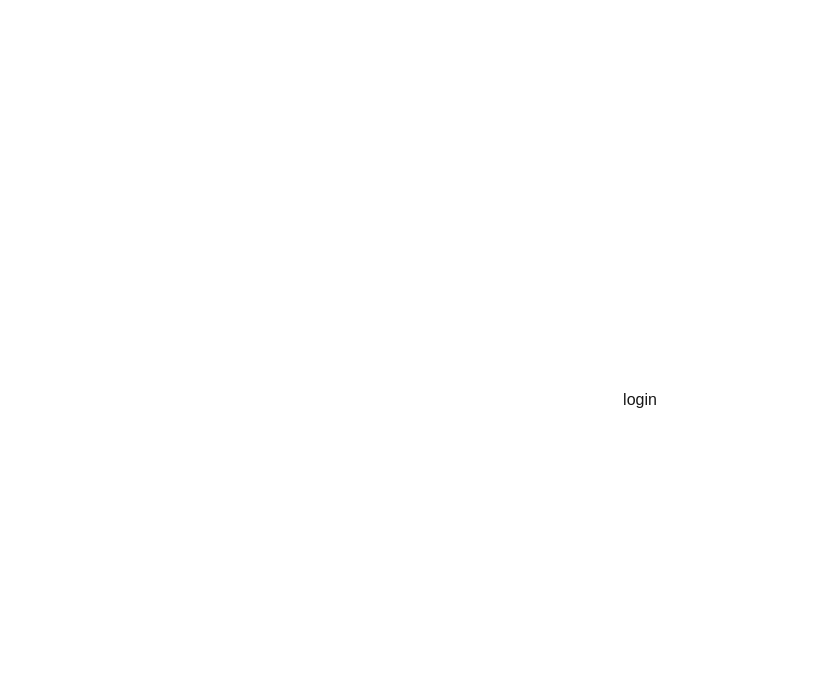
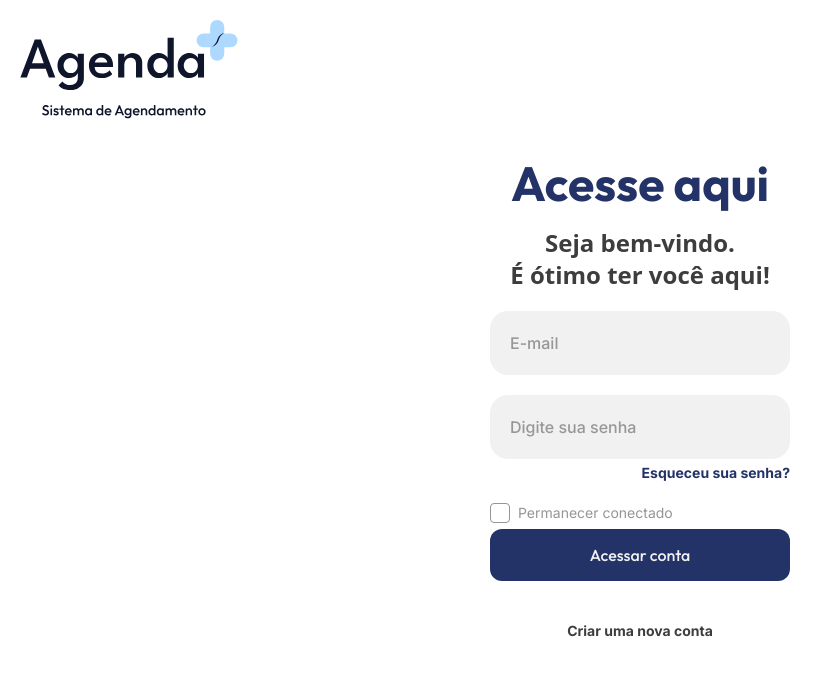
Before and after one commit to kairos-team/front-timely, a Next.js app: page /auth/login in a window 1280 px wide. Shown: the top 676 px of the page, without its empty margins (0-832 px from the left). Built offline with nearby package versions, Linux system fonts and the light colour scheme.

Commit message:
feat: :sparkles: Create page login.

```diff
--- a/package.json
+++ b/package.json
@@ -4,6 +4,7 @@
   "private": true,
   "scripts": {
     "dev": "next dev --turbopack",
+    "dev:simple": "next dev",
     "build": "next build",
     "start": "next start",
     "lint": "next lint"
--- a/src/app/auth/login/page.tsx
+++ b/src/app/auth/login/page.tsx
@@ -1,3 +1,62 @@
+"use client"
+
+import Button from "@/components/Button";
+import InputText from "@/components/InputText";
+import Image from "next/image";
+
 export default function Page() {
-  return <h1>login</h1>;
+  return (
+    <div className="flex flex-col items-center justify-center relative w-full h-full overflow-y-auto overflow-x-hidden">
+      <Image src="/images/logo.svg" alt="Logo da empresa" width={218} height={95} className="hidden md:block absolute left-5 top-5" />
+
+      <div className="absolute -right-52 -top-40 w-[500px] h-[500px] rounded-full bg-[#F8F9FF]" />
+      <div className="absolute -right-2 top-1 w-[400px] h-[400px] rounded-full border-4 border-[#F8F9FF]" />
+
+      <div className="flex flex-col w-75 gap-5 items-center justify-center z-50">
+        <div className="flex flex-col w-full gap-5 items-center">
+          <h1 className="font-bold text-5xl text-customBlue-400 font-outfit">Acesse aqui</h1>
+          <p className="text-2xl font-semibold text-customNeutral-300 text-center">Seja bem-vindo. <br />É ótimo ter você aqui!</p>
+        </div>
+
+        <div className="flex flex-col w-full gap-5">
+          <InputText type="email" placeholder="E-mail" />
+          <div className="flex flex-col w-full gap-1">
+            <InputText type="password" placeholder="Digite sua senha" />
+            <span className="text-end font-inter font-bold text-sm text-customBlue-400 cursor-pointer">Esqueceu sua senha?</span>
+          </div>
+        </div>
+
+        <div className="flex flex-col w-full gap-1.5">
+          <label className="flex items-center gap-2 relative cursor-pointer">
+            <input
+              type="checkbox"
+              className="peer appearance-none w-5 h-5 rounded-sm border border-[#989494] checked:bg-customGreen-700 checked:border-customGreen-700 focus:ring-0 focus:outline-none cursor-pointer"
+            />
+
+            <svg
+              className="absolute left-0.5 top-0.5 w-4 h-4 text-white opacity-0 peer-checked:opacity-100 pointer-events-none"
+              viewBox="0 0 24 24"
+              fill="none"
+              stroke="currentColor"
+              strokeWidth="3"
+              strokeLinecap="round"
+              strokeLinejoin="round"
+            >
+              <polyline points="20 6 9 17 4 12" />
+            </svg>
+
+            <span className="text-sm text-[#989494] font-normal font-inter">Permanecer conectado</span>
+          </label>
+
+          <Button variant="primary" onClick={() => console.log("Conta criada!")}>
+            Acessar conta
+          </Button>
+        </div>
+
+        <div className="font-inter font-bold text-sm text-customNeutral-300 cursor-pointer pt-5">
+          Criar uma nova conta
+        </div>
+      </div>
+    </div>
+  )
 }
--- a/src/app/globals.css
+++ b/src/app/globals.css
@@ -1,15 +1,39 @@
-@import url('https://fonts.googleapis.com/css2?family=Outfit:wght@400;500;700&display=swap');
 @import "tailwindcss";
 
 @theme {
   --font-sans: var(--font-geist-sans);
   --font-mono: var(--font-geist-mono);
   --font-league-spartan: var(--font-league-spartan);
-  --font-outfit: 'Outfit';
+  --font-outfit: var(--font-outfit);
+  --font-inter: var(--font-inter);
 
+  --color-customBlue-100: #E3F3FF;
+  --color-customBlue-200: #B5D5EE;
+  --color-customBlue-300: #D0E9FD;
   --color-customBlue-400: #233267;
+
+  --color-customGreen-100: #E6FBF3;
+  --color-customGreen-200: #CEF7E8;
+  --color-customGreen-500: #39DDA2;
+  --color-customGreen-700: #0A8F5F;
+
+  --color-customNeutral-50: #FFFFFF;
+  --color-customNeutral-300: #3D3D3D;
+  --color-customNeutral-400: #68686E;
+  --color-customNeutral-500: #4B4B53;
+  --color-customNeutral-800: #0D0D0E;
+
+  --color-customRed-100: #FFEBEF;
+  --color-customRed-200: #FFD7DE;
+  --color-customRed-500: #FF607D;
+  --color-customRed-700: #B31935;
+
   --color-customWhite-100: #F1F1F1;
-  --color-customGray-300: #3D3D3D;
+
+  --color-customYellow-100: #FFF9EB;
+  --color-customYellow-100: #FFF4D7;
+  --color-customYellow-100: #FFD361;
+  --color-customYellow-100: #C0780C;
 }
 
 :root {
@@ -17,21 +41,9 @@
   --foreground: #171717;
 }
 
-@media (prefers-color-scheme: dark) {
-  :root {
-    --background: #0a0a0a;
-    --foreground: #ededed;
-  }
+html,
+body {
+  padding: 0;
+  margin: 0;
+  height: 100%;
 }
-
-body {
-  display: flex;
-  justify-content: center;
-  align-items: center;
-  width: 100vw;
-  height: 100vh;
-  margin: 0;
-  color: var(--foreground);
-  background: white;
-  font-family: Arial, Helvetica, sans-serif;
-}
--- a/src/app/layout.tsx
+++ b/src/app/layout.tsx
@@ -1,11 +1,23 @@
 import type { Metadata } from "next";
 import "./globals.css";
-import { League_Spartan } from 'next/font/google'
+import { Inter, League_Spartan, Outfit } from 'next/font/google'
 
 const leagueSpartan = League_Spartan({
   weight: ['300', '400', '500', '600', '700'],
   subsets: ['latin'],
   variable: '--font-league-spartan'
+})
+
+const outfit = Outfit({
+  weight: ['300', '400', '500', '600', '700'],
+  subsets: ['latin'],
+  variable: '--font-outfit'
+})
+
+const inter = Inter({
+  weight: ['300', '400', '500', '600', '700'],
+  subsets: ['latin'],
+  variable: '--font-inter'
 })
 
 export const metadata: Metadata = {
@@ -15,8 +27,8 @@ export const metadata: Metadata = {
 
 export default function RootLayout({ children }: { children: React.ReactNode }) {
   return (
-    <html lang="pt-BR" className={`${leagueSpartan.variable}`}>
-      <body>{children}</body>
+    <html lang="pt-BR" className={`${leagueSpartan.variable} ${outfit.variable} ${inter.variable}`}>
+      <body className="flex flex-col justify-center w-screen h-screen items-center">{children}</body>
     </html>
   );
 }
--- a/src/app/page.tsx
+++ b/src/app/page.tsx
@@ -9,11 +9,11 @@ export default function Page() {
   const router = useRouter()
   return (
     <>
-      <div className="w-75 h-75 flex flex-col gap-14 items-center">
+      <div className="w-75 h-full flex flex-col gap-14 items-center justify-center my-auto">
         <Image src="/images/logo.svg" alt="Logo da empresa" width={293.27} height={128} />
 
         <div className="flex flex-col w-full gap-5">
-          <Button type="button" variant="primary" onClick={() => console.log("Clicou em acessar conta")}>
+          <Button type="button" variant="primary" onClick={() => router.push("/auth/login")}>
             Acessar conta
           </Button>
           <Button type="button" variant="secondary" onClick={() => router.push("/auth/registro")}>
--- a/src/components/Button.tsx
+++ b/src/components/Button.tsx
@@ -12,7 +12,7 @@ interface ButtonProps {
 export default function Button({ variant, children, type = "button", onClick }: ButtonProps) {
   const variants = {
     primary: "bg-customBlue-400 text-customWhite-100",
-    secondary: "bg-customWhite-100 text-customGray-300"
+    secondary: "bg-customWhite-100 text-customNeutral-300"
   }
   return (
     <button className={`${variants[variant]} py-3.5 font-outfit w-full text-base rounded-xl cursor-pointer font-medium`} type={type} onClick={onClick}>
--- /dev/null
+++ b/src/components/InputText.tsx
@@ -0,0 +1,16 @@
+"use client";
+
+interface InputProps {
+  type?: "email" | "password" | "text"
+  placeholder: string
+}
+
+export default function InputText({ type, placeholder }: InputProps) {
+  return (
+    <input
+      type={type}
+      placeholder={placeholder}
+      className="p-5 bg-customWhite-100 rounded-[18px] w-full focus:outline-customBlue-400 font-inter font-medium text-customNeutral-300 text-base"
+    />
+  )
+}
```
